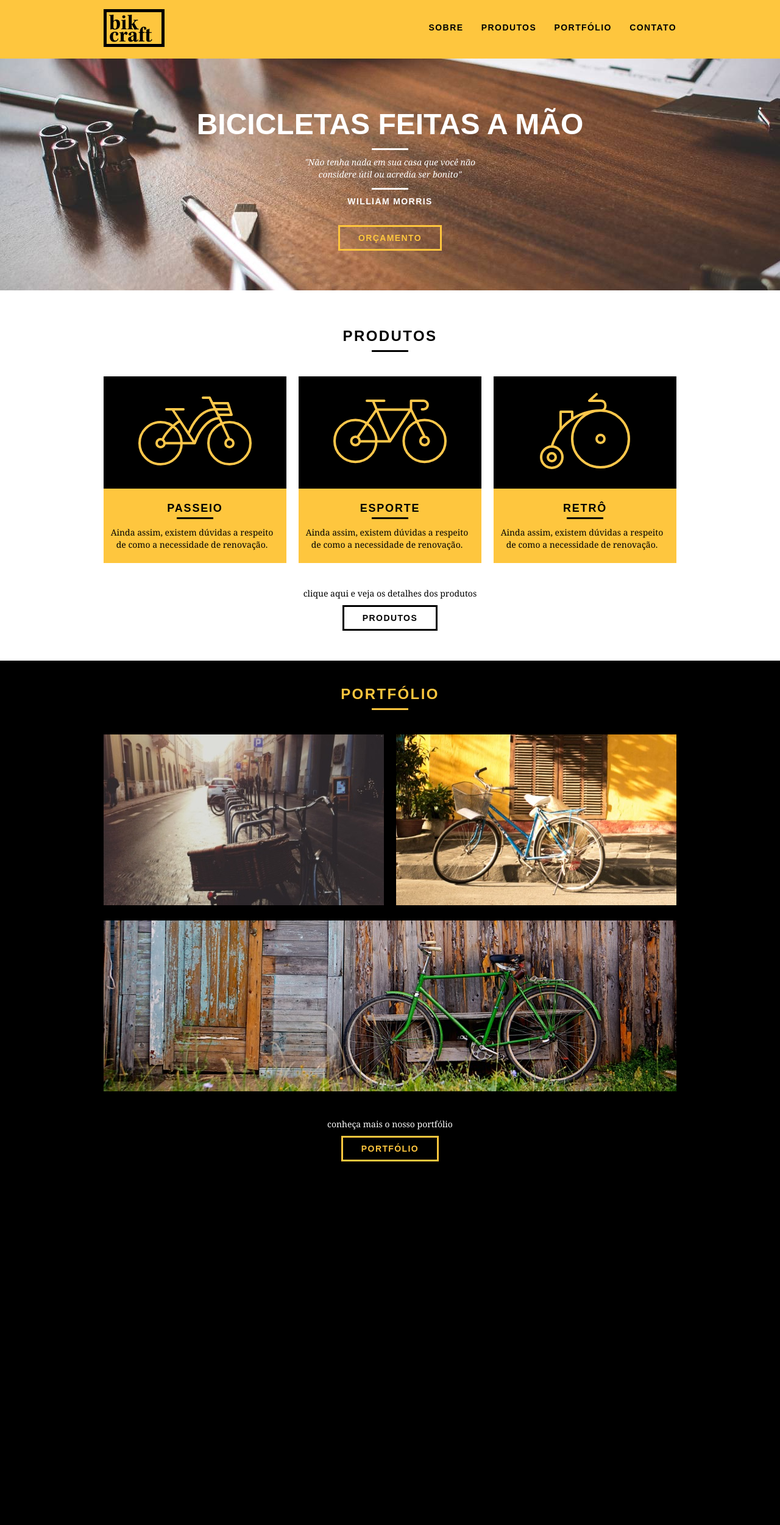
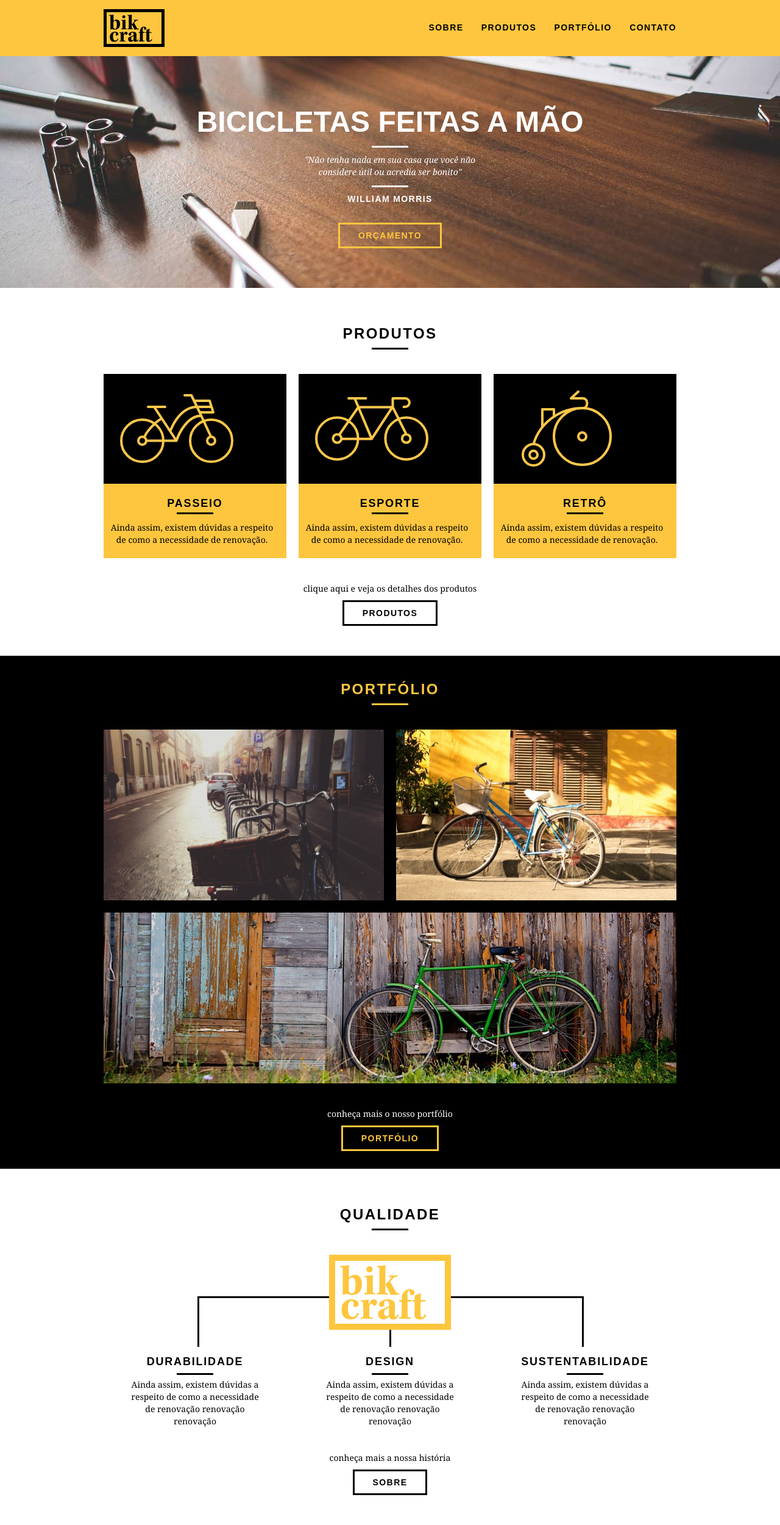
Before and after one commit to hugolima03/Bikcraft, a PHP site: page / in a window 1280 px wide. Shown: the whole page at 61% size. Before the commit the page ends 1904 px from the top, so only its background shows below. Run offline with PHP 8.4, Linux system fonts and the light colour scheme.

Commit message:
Fazendo a seção de qualidade da página home

```diff
--- a/index.html
+++ b/index.html
@@ -96,6 +96,30 @@
 
     </div>
   </section>
+
+  <section class="container qualidade">
+    <h2 class="subtitle">Qualidade</h2>
+    <img src="imgs/bikcraft-qualidade.svg" alt="Bikcraft logo">
+    <ul class="qualidade_list">
+      <li class="grid-1-3">
+        <h3>Durabilidade</h3>
+        <p>Ainda assim, existem dúvidas a respeito de como a necessidade de renovação renovação renovação</p>
+      </li>
+      <li class="grid-1-3">
+        <h3>Design</h3>
+        <p>Ainda assim, existem dúvidas a respeito de como a necessidade de renovação renovação renovação</p>
+      </li>
+      <li class="grid-1-3">
+        <h3>Sustentabilidade</h3>
+        <p>Ainda assim, existem dúvidas a respeito de como a necessidade de renovação renovação renovação</p>
+      </li>
+    </ul>
+
+    <div class="call">
+      <p>conheça mais a nossa história</p>
+      <a href="sobre.html" class="btn btn-black">Sobre</a>
+    </div>
+  </section>
 </body>
 
 </html>
--- a/styles/styles.css
+++ b/styles/styles.css
@@ -7,6 +7,10 @@ p {
     font-family: Georgia, 'Times New Roman', Times, serif;
     font-size: 14px;
     line-height: 20px;
+}
+
+img {
+    display: block;
 }
 
 .subtitle {
@@ -92,7 +96,7 @@ p {
     height: 380px;
     background: url("../imgs/bg.jpg");
     background-size: cover;
-    margin-top: 96px;
+    margin-top: 92px;
     text-align: center;
     padding-top: 80px;
 }
@@ -203,3 +207,52 @@ p {
 .portfolio .call p {
     color: #fff;
 }
+
+/* Qualidade */
+
+.qualidade {
+    padding: 60px 0px;
+}
+
+.qualidade:after {
+    content: "";
+    width: 634px;
+    height: 83px;
+    display: block;
+    background: url("../imgs/linhas.svg") no-repeat center;
+    position: absolute;
+    top: 209px;
+    right: 162px;
+    z-index: -1;
+}
+
+.qualidade img {
+    margin: 0px auto;
+}
+
+.qualidade_list {
+    padding-top: 20px;
+}
+
+.qualidade_list li {
+    text-align: center;
+    padding: 0px 40px;
+}
+
+.qualidade_list li h3 {
+    font-weight: bold;
+    font-size: 18px;
+    line-height: 25px;
+    text-transform: uppercase;
+    letter-spacing: .1em;
+    margin-top: 20px;
+}
+
+.qualidade_list li h3:after{
+    content: "";
+    display: block;
+    width: 60px;
+    height: 3px;
+    background: #000;
+    margin: 6px auto;
+}
```
